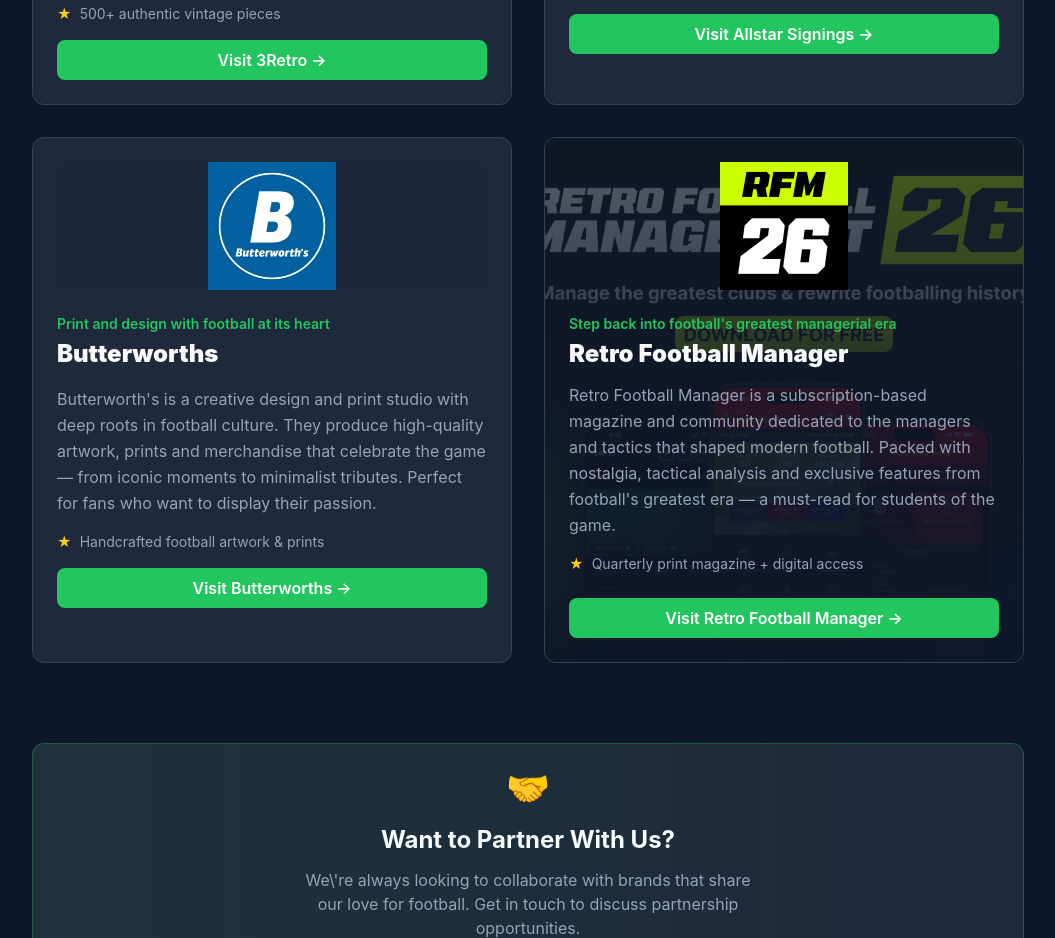
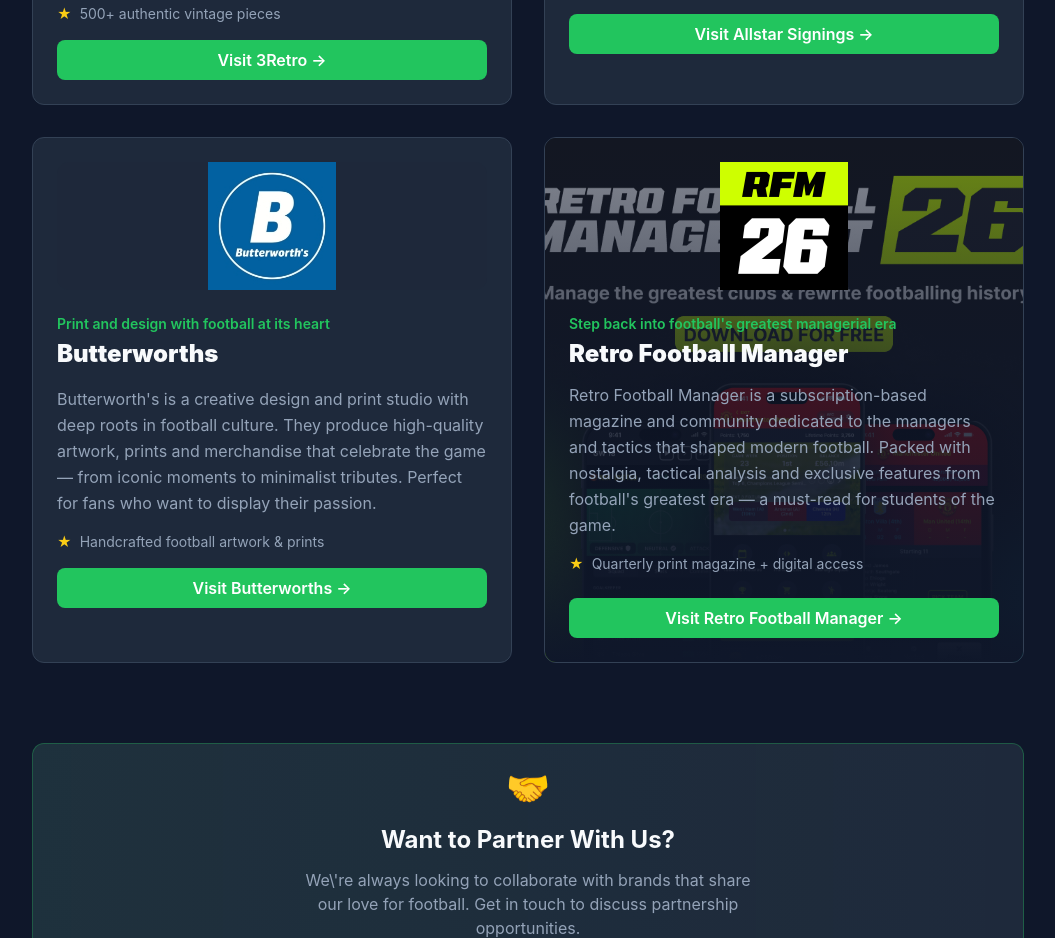
Before and after one commit to claytonbwebb-lab/world-cup-predictor, a Next.js app: page /partners in a window 1280 px wide. Shown: the part 1280-2218 px from the top of the page, without its empty margins (112-1167 px from the left). Built offline with nearby package versions, Linux system fonts and the light colour scheme.

Commit message:
Tweak overlay to 50%

```diff
--- a/src/app/partners/page.tsx
+++ b/src/app/partners/page.tsx
@@ -84,7 +84,7 @@
               {/* Background image */}
               <div className="absolute inset-0">
                 <Image src={partner.bgImage} alt="" fill className="object-cover" unoptimized />
-                <div className="absolute inset-0 bg-background/70" />
+                <div className="absolute inset-0 bg-background/50" />
                 <div className="absolute inset-0 bg-gradient-to-t from-background via-background/60 to-transparent" />
               </div>
               {/* Content */}
```
